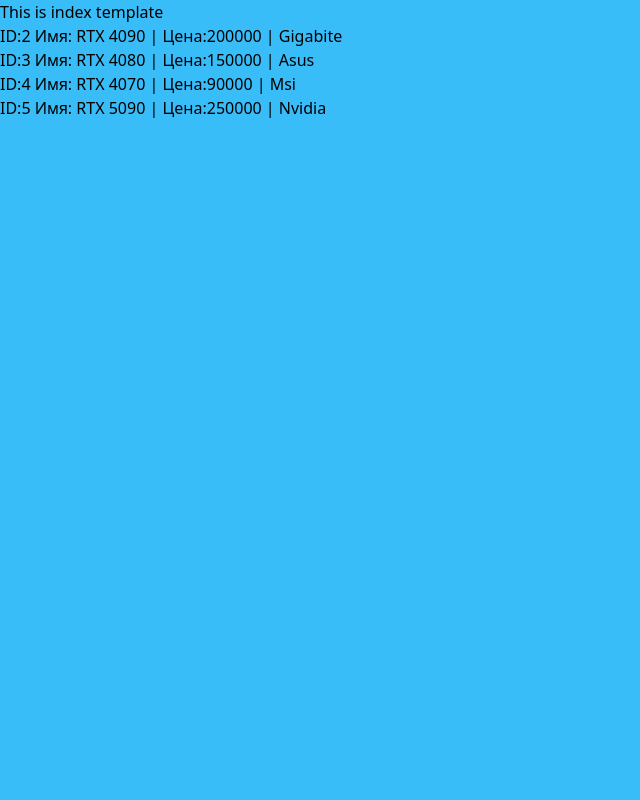
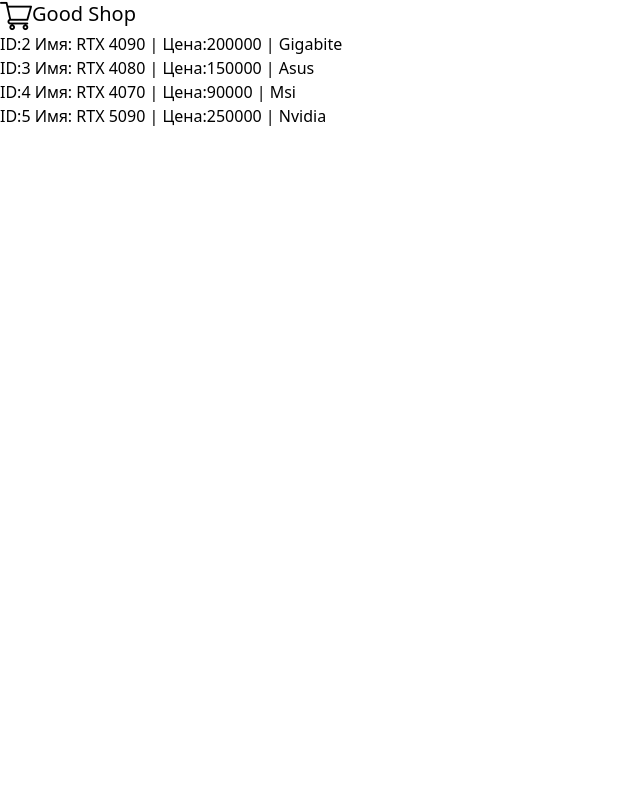
Before and after one commit to Derkachev1/site1, a Django app: page /SiteApp/ in a window 1280 px wide. Shown: the whole page, without its empty margins (0-640 px from the left). Run offline with Django 5.2, Linux system fonts and the light colour scheme; data comes from the database, SQL or seed files in the repository.

Commit message:
dir of images

```diff
--- a/taskmanager/SiteApp/static/SiteApp/styles.css
+++ b/taskmanager/SiteApp/static/SiteApp/styles.css
@@ -558,7 +558,32 @@ video {
   position: static;
 }
 
+.flex {
+  display: flex;
+}
+
+.h-8 {
+  height: 2rem;
+}
+
+.h-10 {
+  height: 2.5rem;
+}
+
+.w-8 {
+  width: 2rem;
+}
+
+.w-10 {
+  width: 2.5rem;
+}
+
 .bg-sky-400 {
   --tw-bg-opacity: 1;
   background-color: rgb(56 189 248 / var(--tw-bg-opacity, 1));
 }
+
+.text-xl {
+  font-size: 1.25rem;
+  line-height: 1.75rem;
+}
--- a/taskmanager/SiteApp/templates/SiteApp/index.html
+++ b/taskmanager/SiteApp/templates/SiteApp/index.html
@@ -3,8 +3,19 @@
     <head>
         <link rel="stylesheet" href="{% static 'SiteApp/styles.css' %}">
     </head>
-    <body class="bg-sky-400">
-        <h1> This is index template </h1>
+    <body >
+        <nav>
+            <div>
+                <div>
+                    <div>
+                        <div class="flex">
+                            <img class="h-8 w-8" src="{% static 'SiteApp/images/shop.png' %}" alt="logo" />
+                            <span class="text-xl">Good Shop</span>
+                        </div>
+                    </div>
+                </div>
+            </div>
+        </nav>
         <h4>
             <!--<a href="/SiteApp/hello/{{item.id}}/"></a>-->
             {% for item in items %}
```
Also changed, not shown: taskmanager/SiteApp/static/SiteApp/images/shop.png (added).
